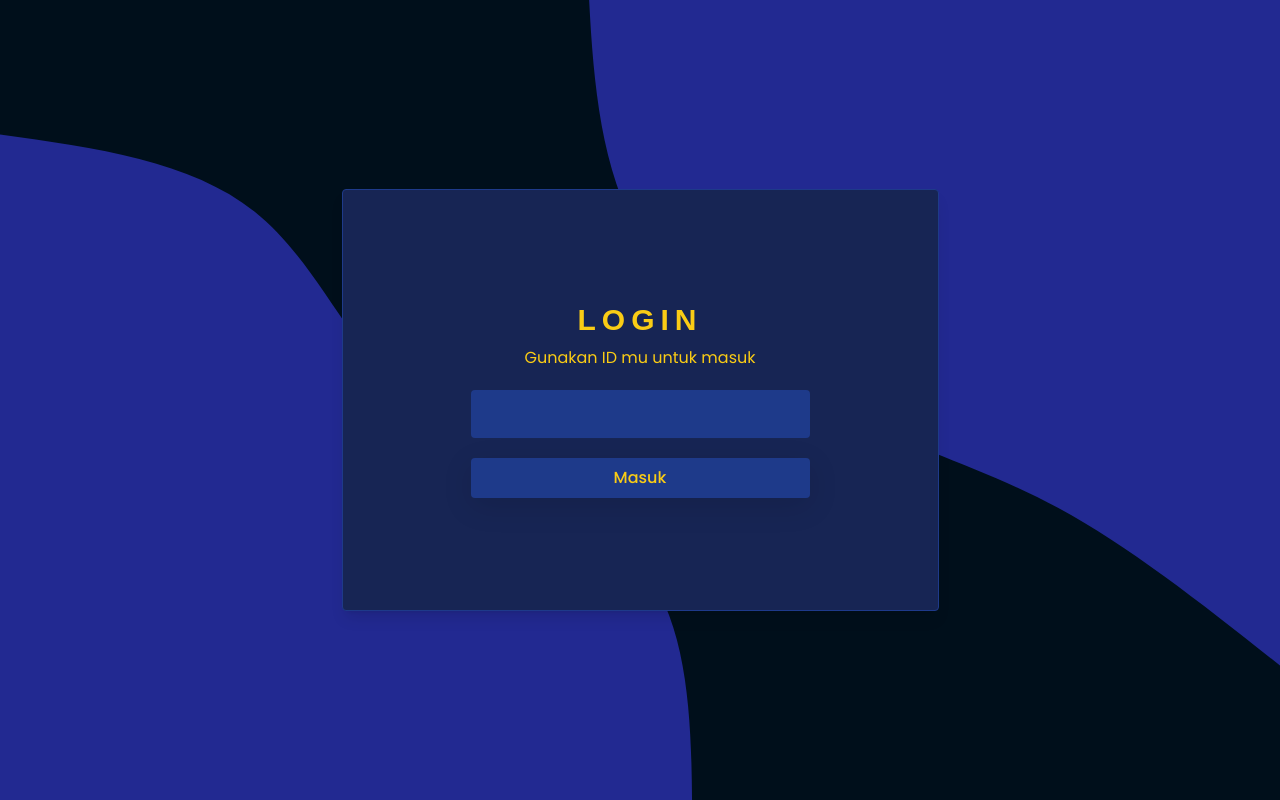
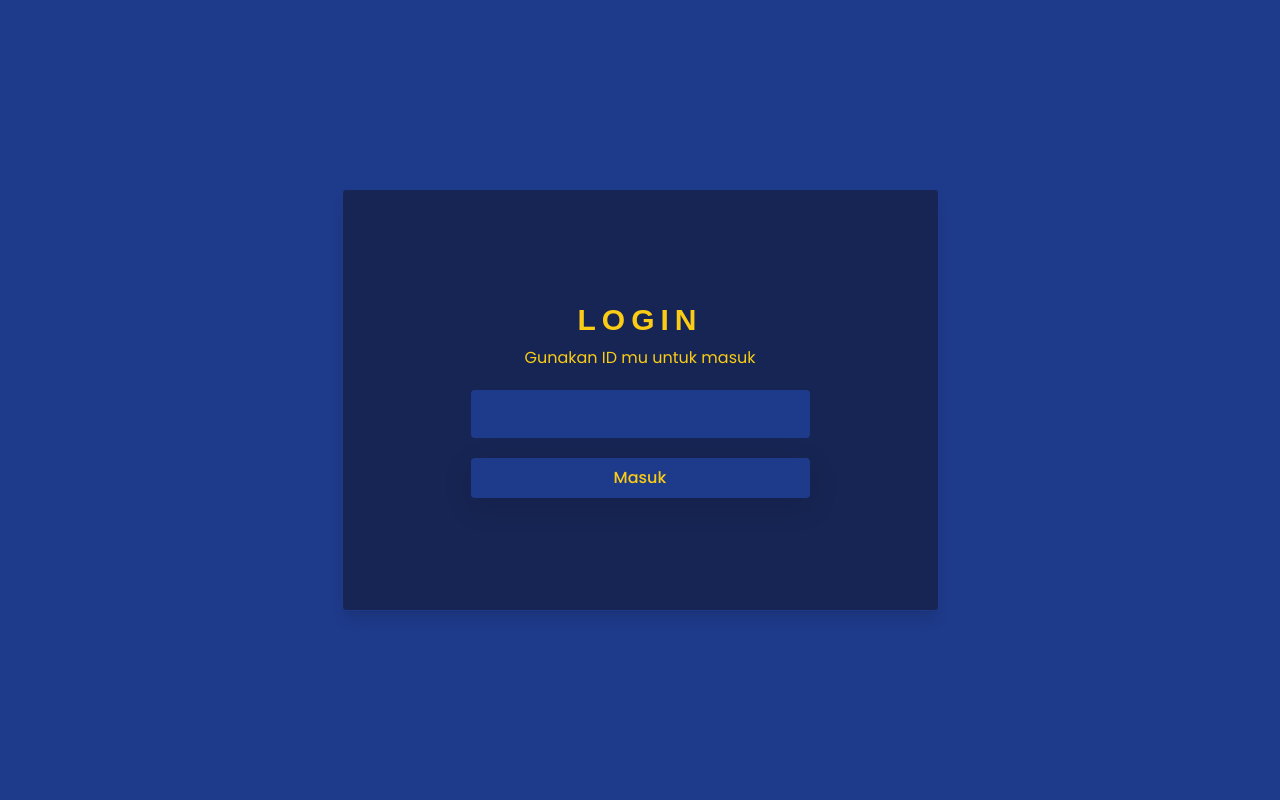
Before and after one commit to zackdesu/voting-web, a React (Vite) app: page / in a window 1280 px wide. Built offline with nearby package versions, Linux system fonts and the light colour scheme; a web font is replaced by a local one.

Commit message:
remove unnecessary code

```diff
--- a/src/index.css
+++ b/src/index.css
@@ -5,8 +5,17 @@
 @tailwind utilities;
 
 @layer base {
+  html,
   body {
-    @apply bg-blue-900 text-yellow-400 p-5;
+    @apply h-full w-full;
+  }
+
+  body {
+    @apply bg-blue-900 text-yellow-400 font-Poppins;
+  }
+
+  #root {
+    @apply h-full;
   }
 
   h1,
@@ -47,17 +56,6 @@ input[type="number"] {
   -moz-appearance: textfield;
 }
 
-body {
-  height: 100vh;
-  background: rgb(30, 58, 138) url("/blob-scene-haikei.svg") no-repeat center;
-  background-size: cover;
-  font-family: "Poppins", sans-serif;
-}
-
-#root {
-  height: 100%;
-}
-
 .form {
   animation-name: toFull;
   animation-duration: 1s;
@@ -79,7 +77,8 @@ body {
 }
 
 @media only screen and (max-height: 600px) {
-  body {
+  body,
+  #root {
     height: max-content;
   }
 }
```
